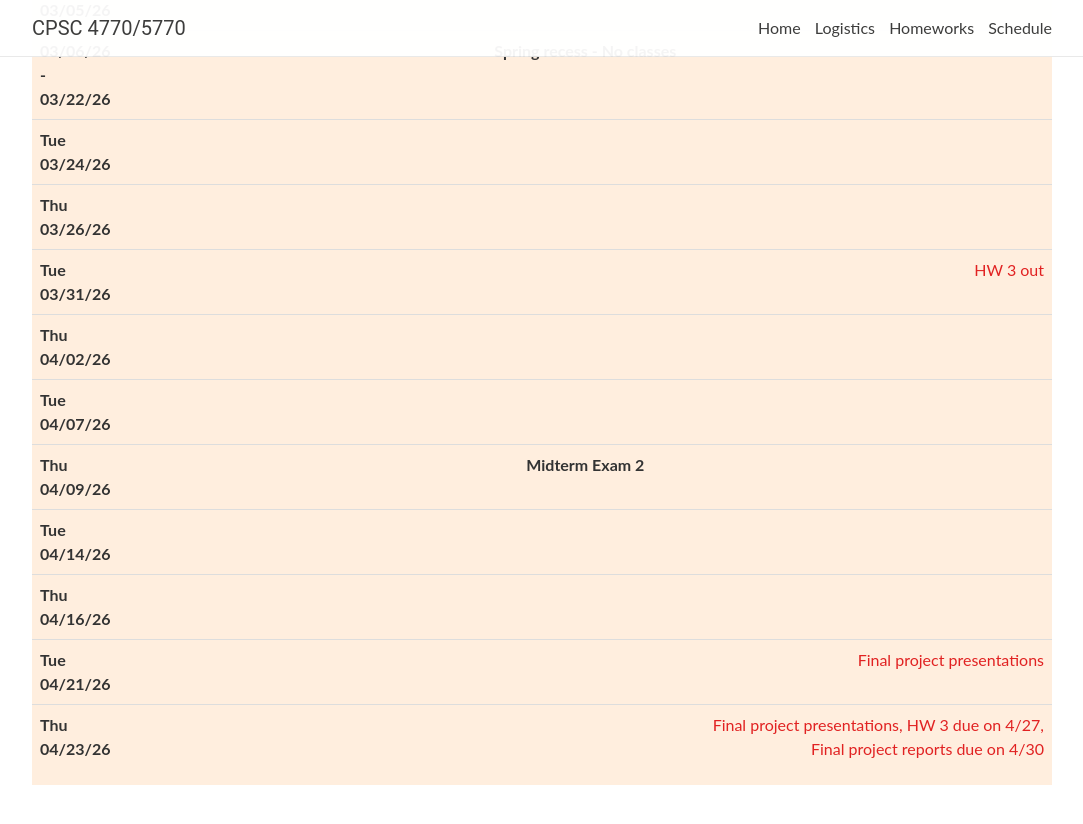
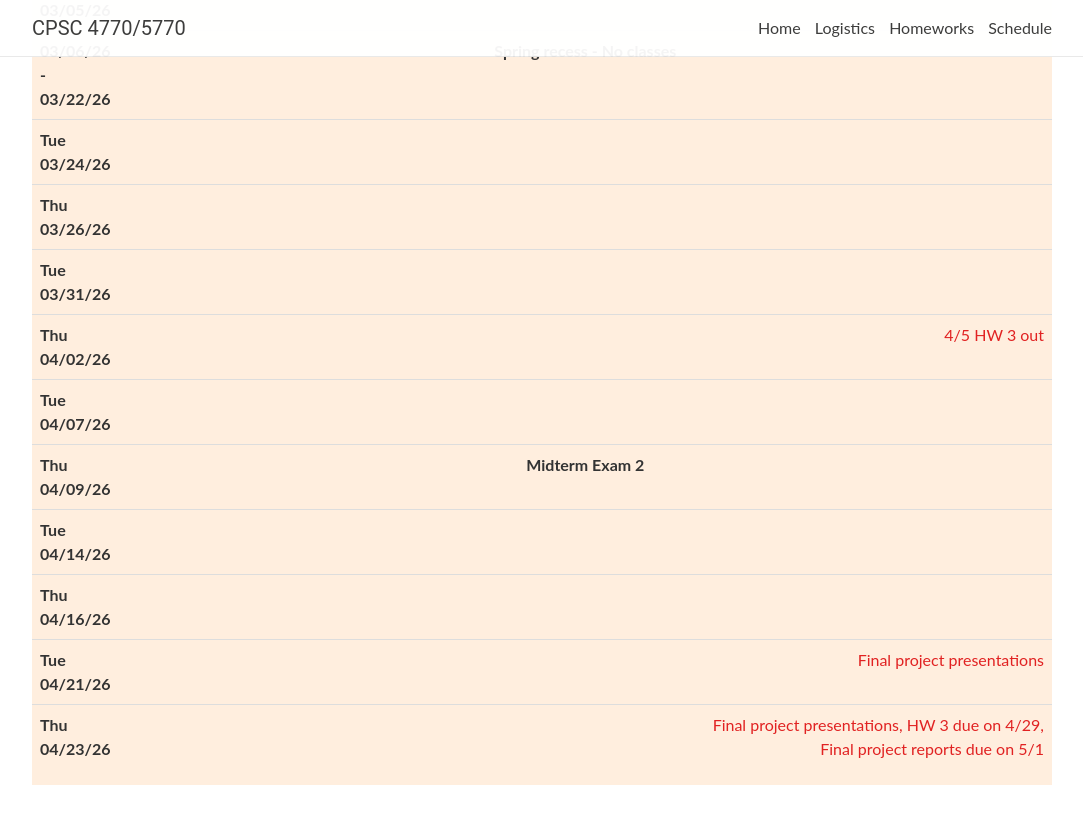
Before and after one commit to yale-nlp/cpsc4770, a Jekyll site: the page built from _pages/lectures.md, in a window 1280 px wide and 900 px high, scrolled down 1305 px. Shown: the top 824 px of the window, without its empty margins (98-1181 px from the left). Built offline with Jekyll 4.4.1, drawn with Linux system fonts in a browser that asks for light colours; nearby versions of some CDN libraries; comment, search, counter and statistics services are not loaded.

Commit message:
Update logistics and readings for lectures

```diff
--- a/_data/lectures.yml
+++ b/_data/lectures.yml
@@ -250,7 +250,7 @@
   readings:
   optional:
   slides: https://yaleedu-my.sharepoint.com/:b:/g/personal/arman_cohan_yale_edu/IQA_uToRvj7tQaX2ZwirL6FuAZ6sOXVB2IvKTMULuKxq7IM?e=4DgfjL
-  logistics: HW 3 out
+  logistics:
 
 - date: Thu 04/02/26
   guest:
@@ -265,7 +265,7 @@
   optional:
     - "Promptriever: Instruction-Trained Retrievers Can Be Prompted Like Language Models. Weller et al (2024a)"
     - "FollowIR: Evaluating and Teaching Information Retrieval Models to Follow Instructions. Weller et al (2024b)"
-  logistics:
+  logistics: 4/5 HW 3 out
 
 - date: Tue 04/07/26
   lecturer:
@@ -308,4 +308,4 @@
   title: Project presentations session 2
   readings:
   optional:
-  logistics: Final project presentations, HW 3 due on 4/27, <br/> Final project reports due on 4/30
+  logistics: Final project presentations, HW 3 due on 4/29, <br/> Final project reports due on 5/1
```
